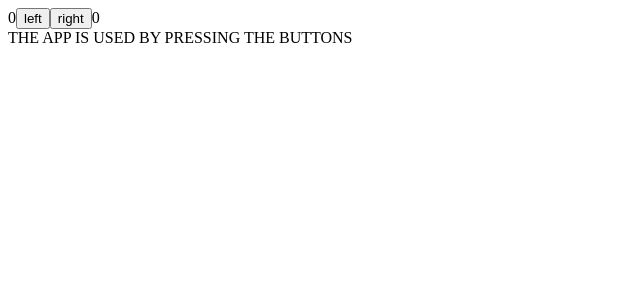
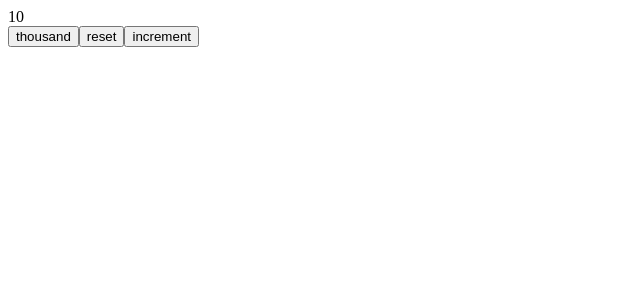
Before and after one commit to gomezclaudio11/reactHelsinki, a React (Vite) app in the folder reactHelsinki/part1/: page / in a window 1280 px wide. Shown: the top 300 px of the page, without its empty margins (0-640 px from the left). Built offline with nearby package versions, Linux system fonts and the light colour scheme.

Commit message:
Componentes

```diff
--- a/reactHelsinki/part1/src/App.jsx
+++ b/reactHelsinki/part1/src/App.jsx
@@ -1,50 +1,28 @@
 import { useState } from 'react'
 
-//reenderizado coondicional
-const History = (props) => {
-  if (props.allClicks.length === 0){
-    return(
-      <div>
-        THE APP IS USED BY PRESSING THE BUTTONS
-      </div>
-    )
+const Button = (props) =>(
+  <button onClick={props.handleClick}>
+    {props.text}
+  </button>
+)
+
+const Display = props => <div> {props.value} </div>
+
+const App = () => {
+  const [value, setValue] = useState(10)
+
+  const setToValue = (newValue) => {
+      console.log('value now', newValue)  // imprime el nuevo valor en la consola
+      setValue(newValue)
   }
-  return(
+  return (
     <div>
-      button press history : {props.allClicks.join(" ")}
+      <Display value = {value}/>
+      <Button handleClick = {() => setToValue(1000)} text = "thousand" />
+      <Button handleClick = {() => setToValue(0)} text = "reset" />
+      <Button handleClick = {() => setToValue(value + 1)} text = "increment" />
     </div>
   )
 }
 
-const Button = ({ handleClick, text }) => (
-    <button onClick={handleClick}>
-     {text}
-    </button>
-  )
-
-const App = () => {
-  const [left, setLeft] = useState(0)
-  const [right, setRight] = useState(0)
-  const [allClicks, setAll] = useState([])
-
-  const handleLeftClick = () => {
-    setAll(allClicks.concat('L')) // La adición del nuevo elemento al array se logra con el método concat, que no muta el array existente, sino que devuelve una nueva copia del array con el elemento agregado.
-    setLeft(left + 1)
-  }
-
-  const handleRightClick = () => {
-    setAll(allClicks.concat('R'))
-    setRight(right + 1)
-  }
-
-  return (
-    <div>
-      {left}
-      <Button handleClick={handleLeftClick} text='left' />
-      <Button handleClick={handleRightClick} text='right' />
-      {right}
-      <History allClicks= {allClicks}/>
-    </div>
-  )
-}
 export default App
--- a/reactHelsinki/part1/src/main.jsx
+++ b/reactHelsinki/part1/src/main.jsx
@@ -1,3 +1,4 @@
+import React from 'react'
 import ReactDOM from 'react-dom/client'
 
 import App from './App'
```
